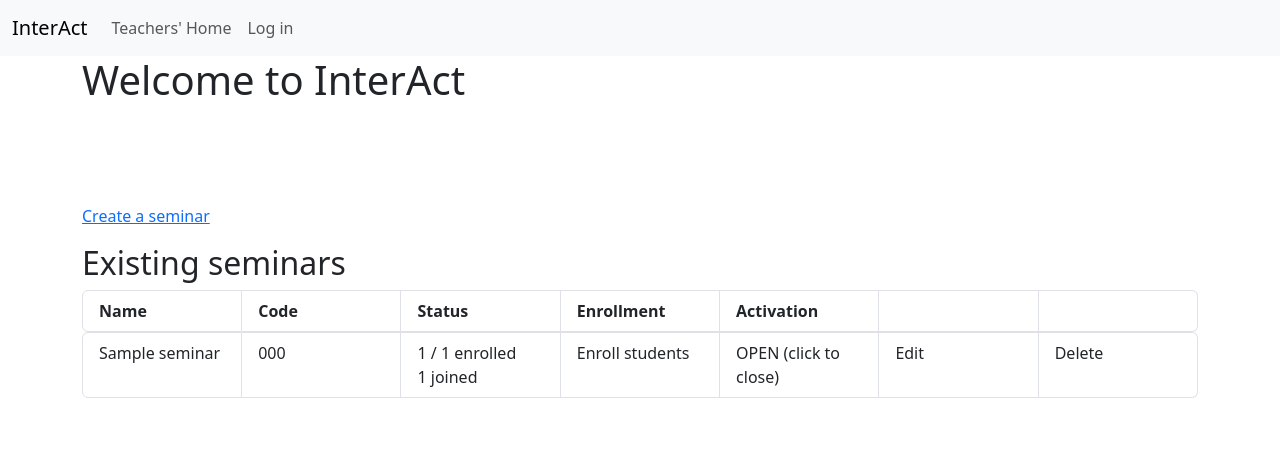
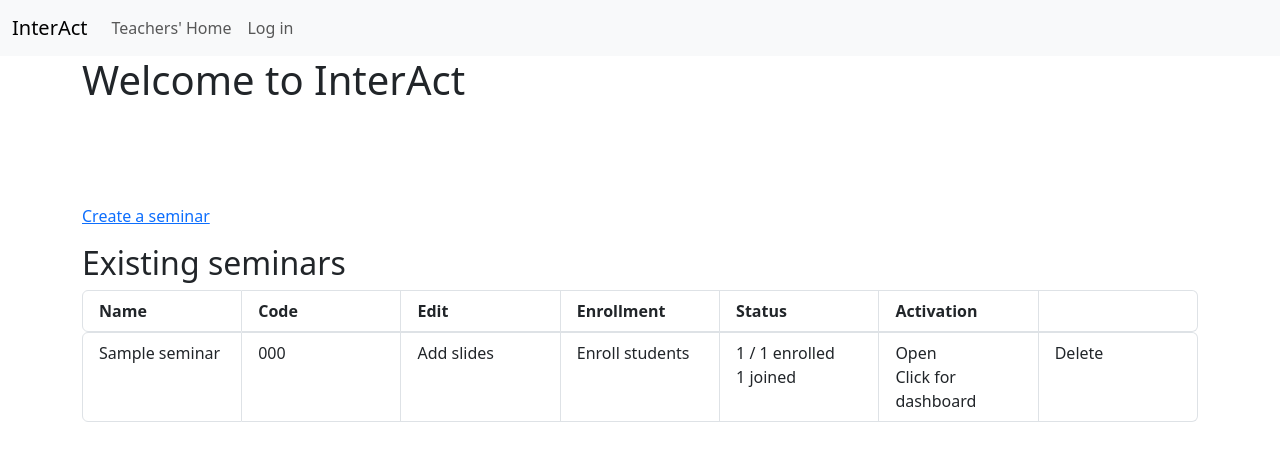
Before and after one commit to erikroos/interact-poc, a Flask app: page /teachers/ in a window 1280 px wide. Shown: the top 461 px of the page. Run offline with Flask 3, Linux system fonts and the light colour scheme; tables that the repository leaves empty hold one stand-in row (values such as "Sample post"); parts of the project's set-up code (start-up, migrations or seed data) failed here and were passed over.

Commit message:
Added self-reloading dashboard

```diff
--- a/interact/teachers/templates/index_teachers.html
+++ b/interact/teachers/templates/index_teachers.html
@@ -14,24 +14,30 @@ InterAct for Teachers
     <div class="list-group list-group-horizontal">
         <div class="list-group-item list-group-item-action flex-fill"><b>Name</b></div>
         <div class="list-group-item list-group-item-action flex-fill"><b>Code</b></div>
+        <div class="list-group-item list-group-item-action flex-fill"><b>Edit</b></div>
+        <div class="list-group-item list-group-item-action flex-fill"><b>Enrollment</b></div>
         <div class="list-group-item list-group-item-action flex-fill"><b>Status</b></div>
-        <div class="list-group-item list-group-item-action flex-fill"><b>Enrollment</b></div>
         <div class="list-group-item list-group-item-action flex-fill"><b>Activation</b></div>
-        <div class="list-group-item list-group-item-action flex-fill"></div>
         <div class="list-group-item list-group-item-action flex-fill"></div>
     </div>
     {% for seminar in seminars %}
         <div class="list-group list-group-horizontal">
             <div class="list-group-item list-group-item-action flex-fill">{{seminar.name}}</div>
             <div class="list-group-item list-group-item-action flex-fill">{{seminar.code}}</div>
+            <a class="list-group-item list-group-item-action flex-fill" href="{{ url_for('teachers.edit', id=seminar.id) }}">Add slides</a>
+            <a class="list-group-item list-group-item-action flex-fill" href="{{ url_for('teachers.enroll', id=seminar.id) }}">Enroll students</a>
             <div class="list-group-item list-group-item-action flex-fill">
                 {{seminar.students|length}} / {{seminar.nr_students}} enrolled<br>{{seminar.nr_joined_students}} joined
             </div>
-            <a class="list-group-item list-group-item-action flex-fill" href="{{ url_for('teachers.enroll', id=seminar.id) }}">Enroll students</a>
-            <a class="list-group-item list-group-item-action flex-fill" href="{{ url_for('teachers.activate', id=seminar.id) }}">
-                {% if seminar.active %}OPEN{% else %}CLOSED{% endif %} (click to {% if seminar.active %}close{% else %}open{% endif %})
+            {% if seminar.active %}
+            <a class="list-group-item list-group-item-action flex-fill" href="{{ url_for('teachers.dashboard', id=seminar.id) }}">Open<br>Click for dashboard</a>
+            {% else %}
+            <a class="list-group-item list-group-item-action flex-fill btn btn-primary" href="{{ url_for('teachers.activate', id=seminar.id) }}">
+                <svg xmlns="http://www.w3.org/2000/svg" width="16" height="16" fill="currentColor" class="bi bi-play" viewBox="0 0 16 16">
+                    <path d="M10.804 8 5 4.633v6.734zm.792-.696a.802.802 0 0 1 0 1.392l-6.363 3.692C4.713 12.69 4 12.345 4 11.692V4.308c0-.653.713-.998 1.233-.696z"/>
+                </svg>
             </a>
-            <a class="list-group-item list-group-item-action flex-fill" href="{{ url_for('teachers.edit', id=seminar.id) }}">Edit</a>
+            {% endif %}
             <a class="list-group-item list-group-item-action flex-fill" href="{{ url_for('teachers.delete', id=seminar.id) }}">Delete</a>
         </div>
     {% endfor %}
--- a/interact/teachers/views.py
+++ b/interact/teachers/views.py
@@ -124,3 +124,9 @@ def add_slide(id:int, type:int):
             flash("Form not filled in correctly")
 
     return render_template("add_slide.html", form=form, type=type, seminar=seminar, nr_answers=NR_ANSWERS)
+
+@teachers_blueprint.route("/dashboard/<int:id>")
+@login_required
+def dashboard(id:int):
+    seminar = Seminar.query.filter_by(id=id).first()
+    return render_template("dashboard.html", seminar=seminar)
```
Also changed, not shown: interact/teachers/templates/dashboard.html (added, +27 -0 lines).
